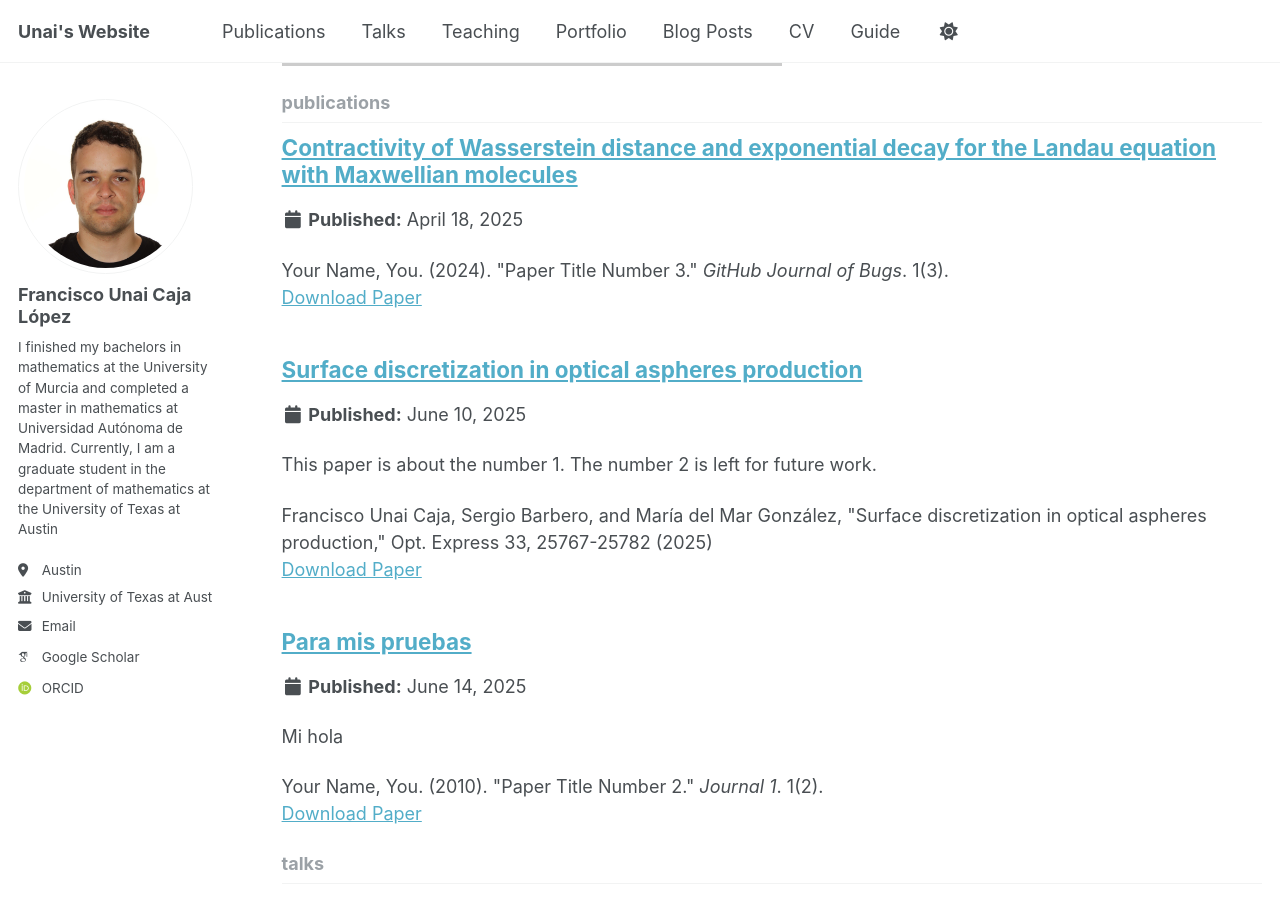
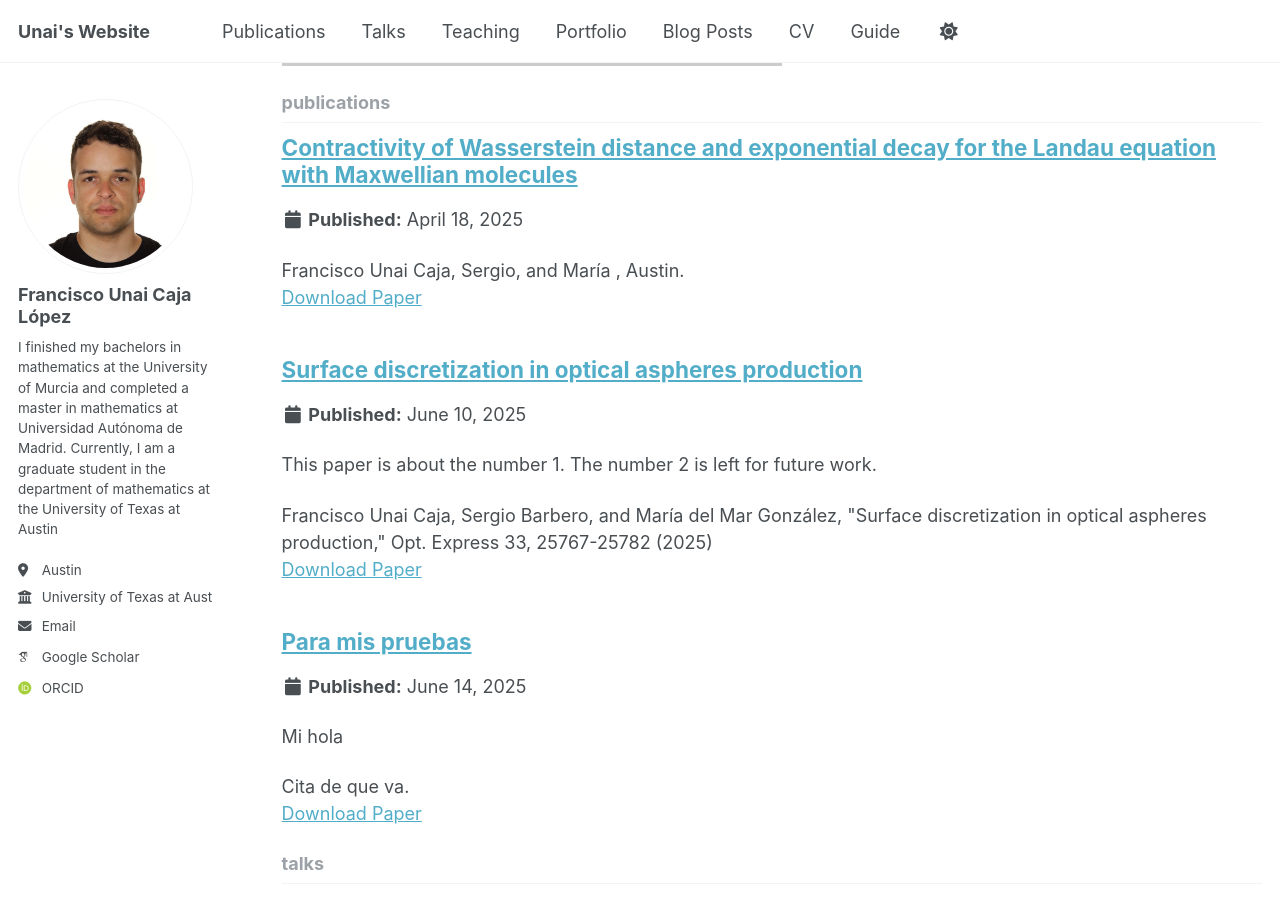
Before and after one commit to UnaiCaja/UnaiCaja.github.io, a Jekyll site: the page built from _pages/collection-archive.html, in a window 1280 px wide and 900 px high, scrolled down 1019 px. Built offline with Jekyll 4.4.1, drawn with Linux system fonts in a browser that asks for light colours; some web fonts are replaced.

Commit message:
modificacion 8

```diff
--- a/_publications/2025-04-18-contractivity-of-wasserstein-distance-and-exponential-decay-for-the-Landau-equation-with-Maxwellian-molecules.md
+++ b/_publications/2025-04-18-contractivity-of-wasserstein-distance-and-exponential-decay-for-the-Landau-equation-with-Maxwellian-molecules.md
@@ -8,7 +8,7 @@ date: 2025-04-18
 venue: 'ArXiv'
 slidesurl: 'https://www.google.com'
 paperurl: 'http://unaicaja.github.io/files/contractivity.pdf'
-citation: 'Your Name, You. (2024). &quot;Paper Title Number 3.&quot; <i>GitHub Journal of Bugs</i>. 1(3).'
+citation: 'Francisco Unai Caja, Sergio, and María ,  Austin.'
 ---
 
 We consider the Landau equation with Maxwell molecules and show two results: exponential decay of the relative L2 norm and contractivity of the 2-Wasserstein distance of two arbitrary solutions. The proof of the decay of the relative L2 uses a careful analysis of the operator and weighted Poincaré inequalities. Using the framework recently introduced by Guillen and Silvestre in \cite{GS24}, we provide a new, short, intuitive and quantitative proof that the Landau equation is contractive in the 2-Wasserstein metric. To achieve this, we quantify the convexity of the 2-Wasserstein distance.
--- a/_publications/2025-06-14-hola.md
+++ b/_publications/2025-06-14-hola.md
@@ -2,12 +2,12 @@
 title: "Para mis pruebas"
 collection: publications
 category: manuscripts
-permalink: /publication/2010-10-01-paper-title-number-2
+permalink: /publication/
 excerpt: 'Mi hola'
 date: 2025-06-14
 venue: 'Journal 1'
 slidesurl: 'https://www.google.com'
 paperurl: 'http://unaicaja.github.io/files/hola.pdf'
-citation: 'Your Name, You. (2010). &quot;Paper Title Number 2.&quot; <i>Journal 1</i>. 1(2).'
+citation: 'Cita de que va.'
 ---
 Tu hola
```
Also changed, not shown: _publications/2025-06-10-surface-discretization-in-optical-aspheres-production.md (+1 -1 lines).
